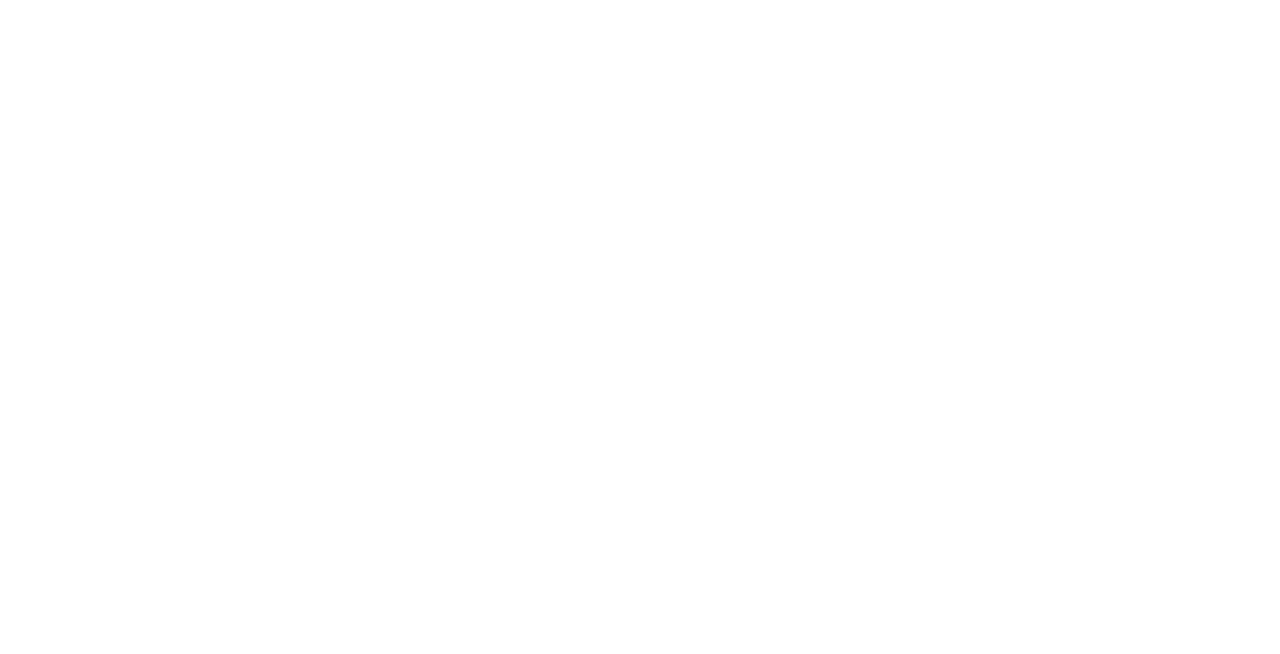
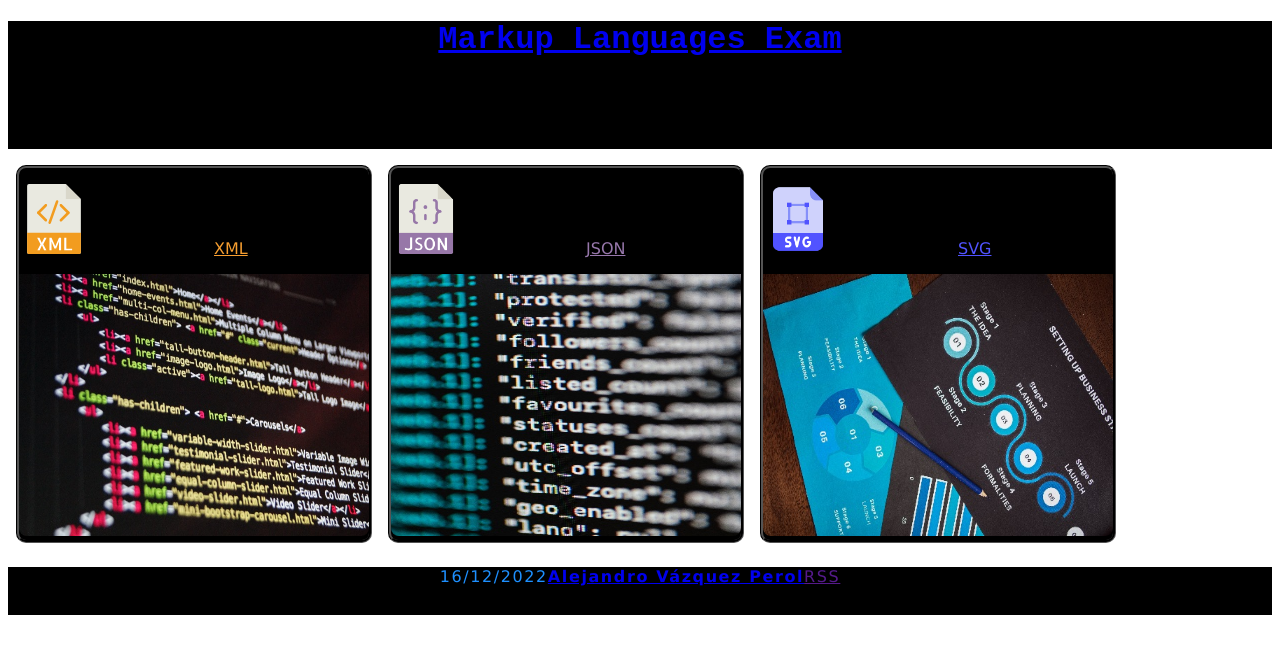
Before and after one commit to a21alejandrovp/dam1-project-AlejandroV-zquezPerol, a plain HTML site: page index.html in a window 1280 px wide. Drawn offline with Linux system fonts and the light colour scheme.

Commit message:
Final Project

```diff
--- a/index.html
+++ b/index.html
@@ -4,9 +4,33 @@
     <meta charset="UTF-8">
     <meta http-equiv="X-UA-Compatible" content="IE=edge">
     <meta name="viewport" content="width=device-width, initial-scale=1.0">
+    <link rel="stylesheet" href="style.css">
+    <link rel="alternate" href="rss.xml" type="application/rss+xml" title="RSS">
     <title>Index</title>
 </head>
 <body>
+    <header>
+        <h1><a href="index.html">Markup Languages Exam</a></h1>
+    </header>
+    <main >
+        <div class="flexbox">
+            <div class="card">
+                <p><img src="img/xml.svg" alt="Xml Logo" width="70px"><a href="xml.html" id="xml">XML</a></p>
+                <img src="img/image-xml.jpg" alt="Xml Image" class="imagenotlogo">
+            </div>
+            <div class="card">
+                <p><img src="img/json.png" alt="Json Logo" width="70px"><a href="json.html" id="json">JSON</a></p>
+                <img src="img/image-json.jpg" alt="Json Image" class="imagenotlogo">
+            </div>
+            <div class="card">
+                <p><img src="img/svg.png" alt="Svg Logo" width="70px"><a href="svg.html" id="svg">SVG</a></p>
 
+                <img src="img/image-svg.jpg" alt="Svg Image" class="imagenotlogo">
+            </div>
+        </div>
+    </main>
+    <footer>
+        <p id="name">16/12/2022<a href="https://github.com/a21alejandrovp/" target="_blank"><strong>Alejandro Vázquez Perol</strong></a><a href="">RSS</a></p>
+    </footer>
 </body>
 </html>
--- /dev/null
+++ b/style.css
@@ -0,0 +1,65 @@
+
+body{
+    height: 100%;
+}
+header{
+    font-family: 'Courier New', Courier, monospace;
+    size: 3em;
+    color: dodgerblue;
+    background-color: black;
+    height: 8em;
+    margin-bottom: 0.5em;
+    text-align: center;
+}
+footer{
+    background-color: black;
+    font-family: Verdana, Geneva, Tahoma, sans-serif;
+    height: 3em;
+    margin-top: 0.5em;
+    text-align: center;
+}
+main{
+    font-family: Verdana, Geneva, Tahoma, sans-serif;
+}
+
+#xml{
+    color: #F69E30;
+    margin-left: 125px;
+}
+#json{
+    color: #9777AB;
+    margin-left: 125px;
+}
+#svg{
+    color:#5153FF;
+    margin-left: 125px;
+}
+p{
+    color: dodgerblue;
+}
+a:hover{
+    color:white;
+}
+#name{
+    letter-spacing: 0.1em;
+}
+.card{
+    max-width: 350px;
+    max-height: 400px;
+    margin: 0.5em;
+    border-color: black;
+    border-radius: 10px;
+    border-style: groove;
+    background-color: black;
+}
+.imagenotlogo{
+    height: 262px;
+    width: 350px;
+    border-bottom-left-radius: 8px;
+    border-bottom-right-radius: 8px;
+}
+
+.flexbox{
+    display: flex;
+    flex-wrap: nowrap;
+}
```
Also changed, not shown: img/image-json.jpg (added), img/image-svg.jpg (added), img/image-xml.jpg (added), img/json.png (added), img/svg.png (added), img/xml.svg (added), rss.xml (added).
